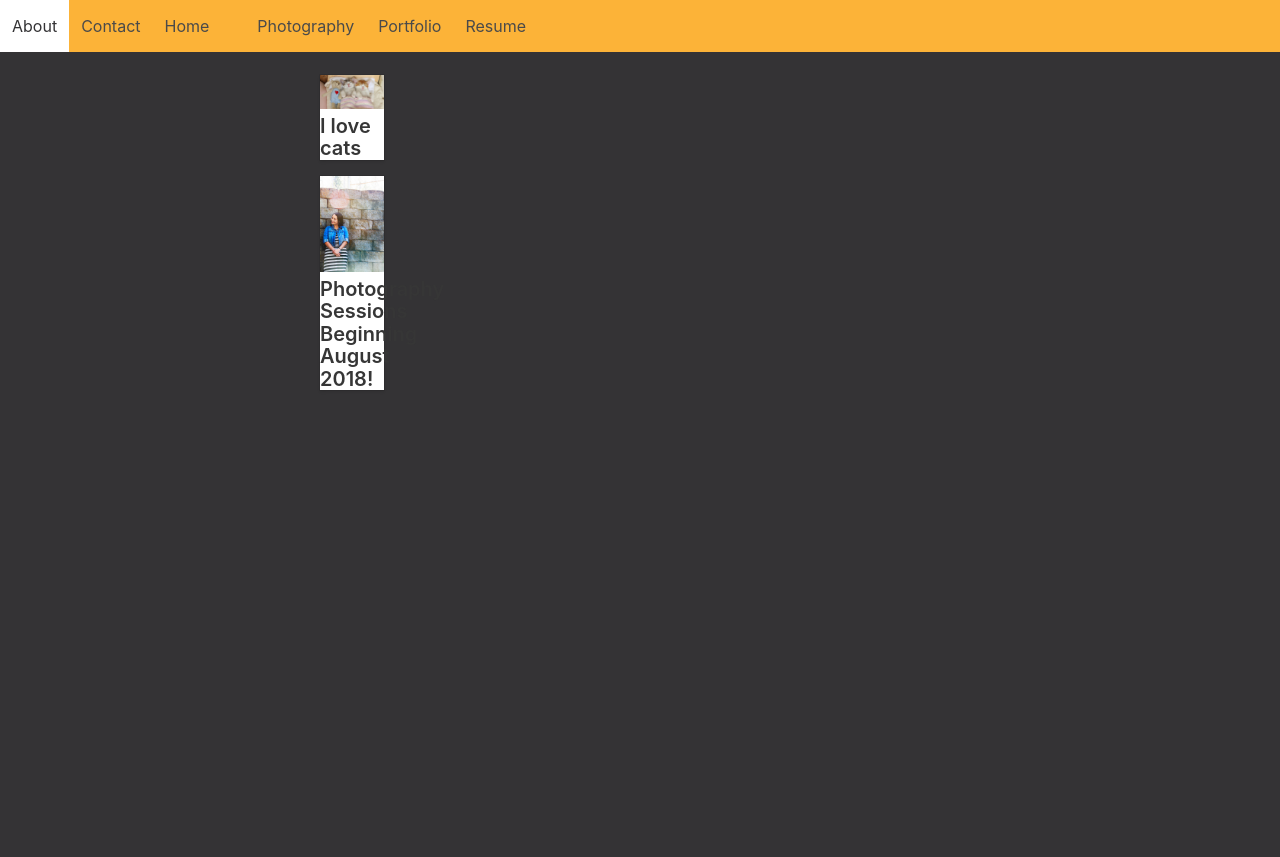
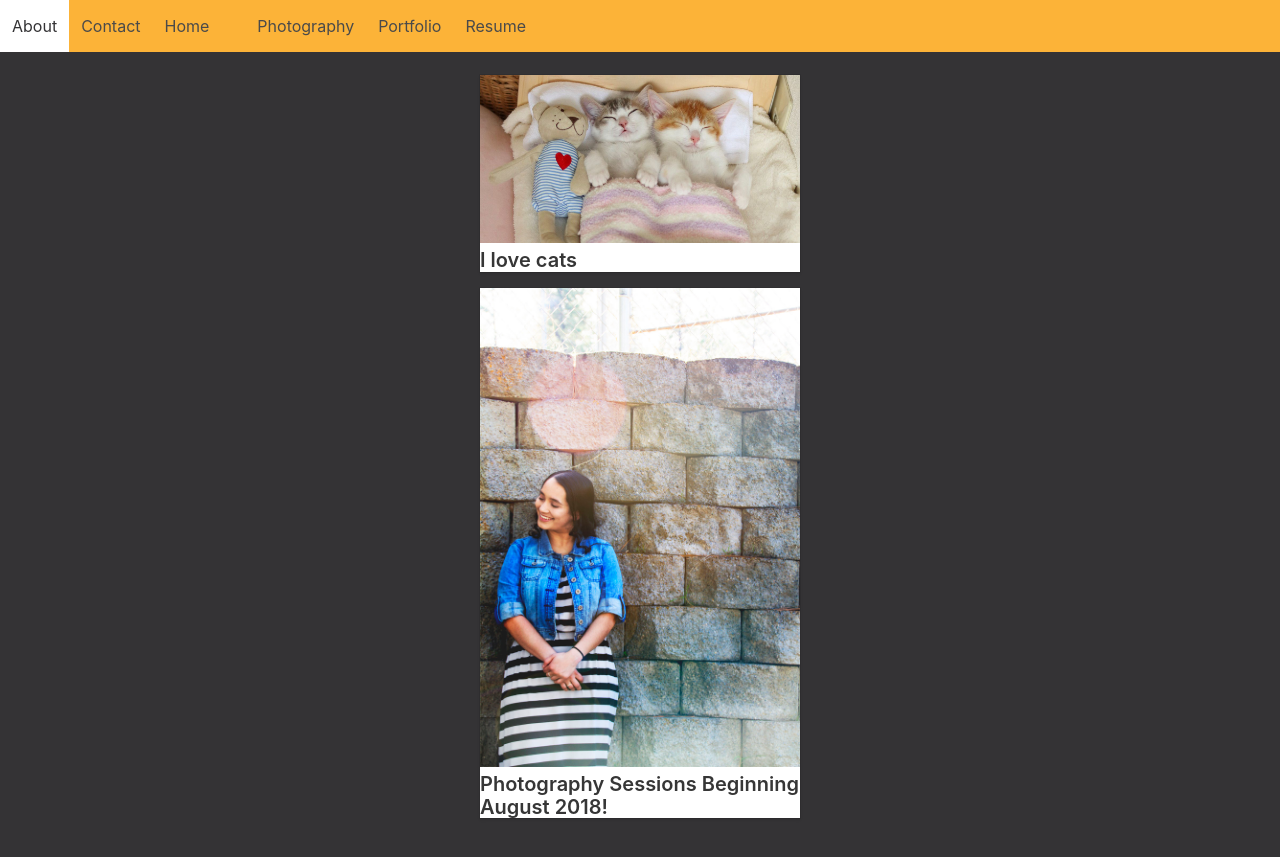
Before and after one commit to cassiegzzz/cassiegalvez.com, a Jekyll site: the page built from index.html, in a window 1280 px wide. Shown: the top 857 px of the page. Built offline with Jekyll 4.4.1, drawn with Linux system fonts in a browser that asks for light colours; nearby versions of some CDN libraries.

Commit message:
back to normal

```diff
--- a/assets/styles.css
+++ b/assets/styles.css
@@ -101,10 +101,8 @@ p {
 }
 
 .posts {
-  width: 10%;
+  width: 50%;
   margin: 0 auto;
-  display: block;
-  float:left;
 }
 
 .workportfolio {
```
